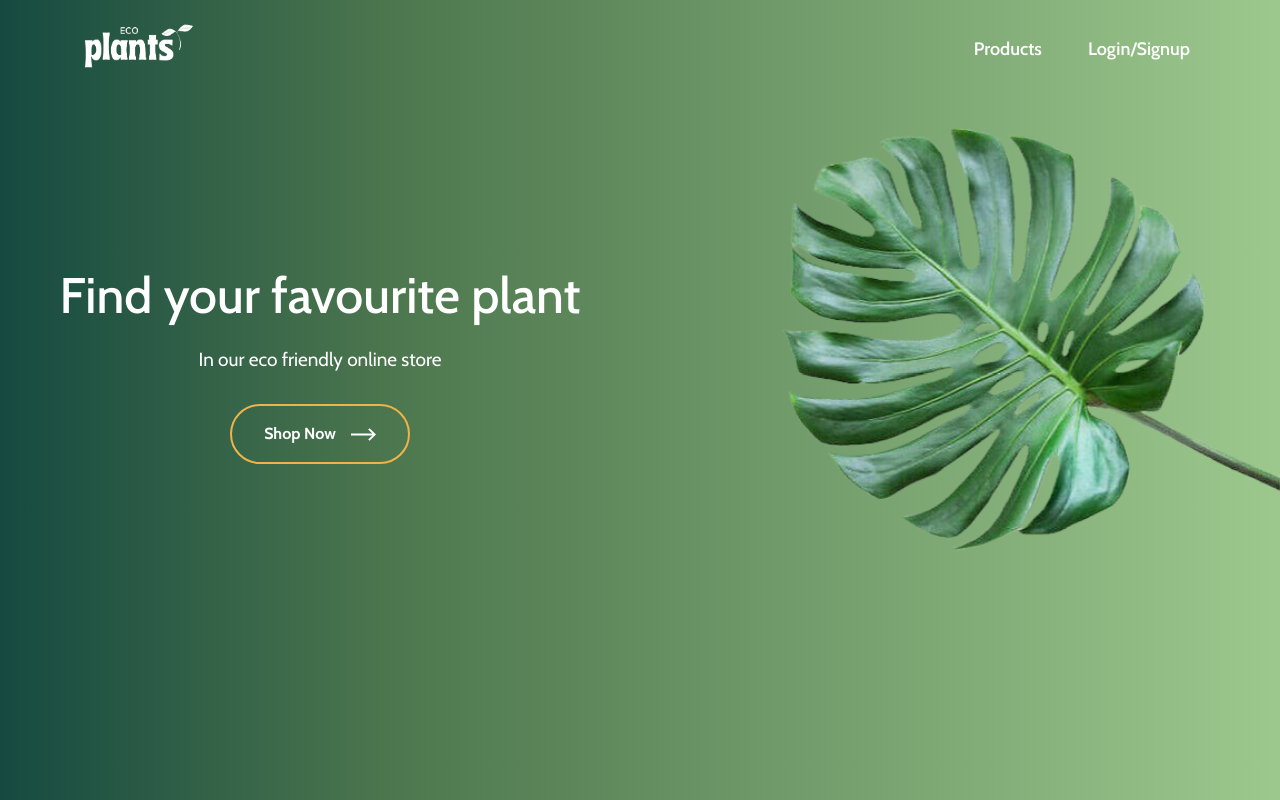
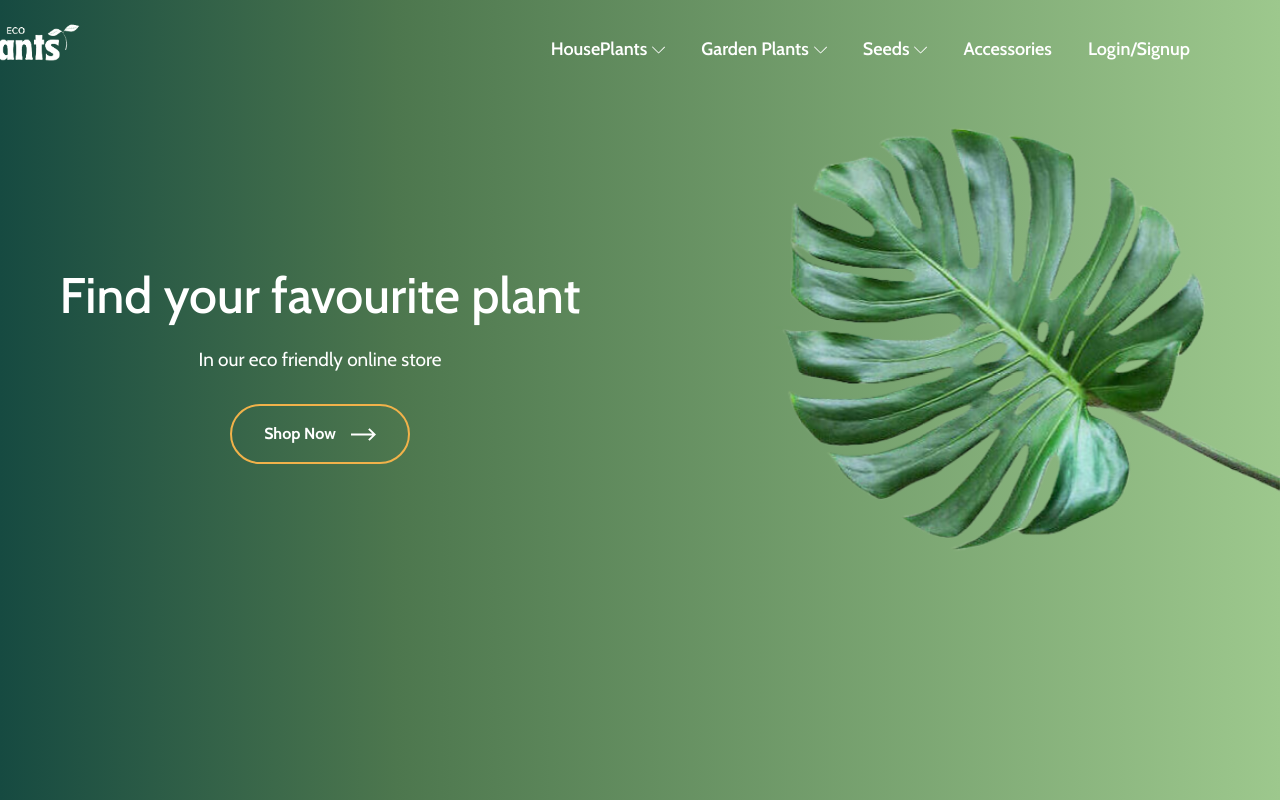
Before and after one commit to Wiktoria2308/Eco-Plants, a React (Vite) app: page / in a window 1280 px wide. Built offline with nearby package versions, Linux system fonts and the light colour scheme; no server answers.

Commit message:
made plants categories dropdowns own component

```diff
--- a/src/assets/scss/App.scss
+++ b/src/assets/scss/App.scss
@@ -15,12 +15,12 @@ html {
 body {
 	font-family: $font-family;
 	background: rgb(22,74,65);
-  background: linear-gradient(90deg, rgba(22,74,65,1) 0%, rgba(77,119,78,1) 31%, rgba(157,200,141,1) 100%);
+    background: linear-gradient(90deg, rgba(22,74,65,1) 0%, rgba(77,119,78,1) 31%, rgba(157,200,141,1) 100%);
 	height: 100%;
 }
 
 .brand-title {
-	width: 20%;
+  width: 20%;
   padding-top: 10px;
   padding-bottom: 10px;
 }
@@ -39,20 +39,50 @@ font-size: 18px;
 font-weight: 600;
 color: $white;
 }
-.nav-color:first-child{
-  margin-right: 30px !important;
+.nav-item.dropdown, .accessories-link{
+  margin-right: 20px !important;
 }
-.dropdown-toggle::after {
+.nav-item.dropdown:last-child{
+	margin-right: 0px !important;
+}
+.dropdown-toggle::after, .dropend .dropdown-toggle::after {
 	display: none;
 }
+
 .arrow-down {
 	color: white;
-	padding-left: 3px;
+	padding-left: 5px;
+}
+.arrow-right {
+	color:#212529;
+	float: right;
+	font-size: 10px;
+	position: relative;
+    top: 8px;
 }
 .user-name {
 	position: relative;
 	top:1px;
 }
+
+
+.products-dropdown .dropdown-menu, .profile-dropdown .dropdown-menu {
+	width: 100%;
+    min-width: 180px;
+	min-height: 200px;
+	will-change: transform;
+    transform: translate3d(-25px, 5px, 0px);
+}
+
+.dropdown-item:hover{
+	background:#c6dfbd;
+}
+
+.categories-item.active, .categories-item:active{
+	background:none !important;
+}
+
+
 .image-avatar {
 	position: relative;
     bottom: 2px;
--- a/src/components/Navigation.jsx
+++ b/src/components/Navigation.jsx
@@ -8,6 +8,7 @@ import Title from "../assets/images/Eco-plants.png";
 import Avatar from "../assets/images/avatar.jpeg"
 import { useState, useEffect } from "react";
 import { SlArrowDown } from 'react-icons/sl';
+import PlantsDropdown from '../components/PlantsDropdown';
 
 const Navigation = () => {
 	const { currentUser, userName, userPhotoUrl, isAdmin } = useAuthContext();
@@ -36,8 +37,9 @@ const Navigation = () => {
 				<Navbar.Toggle aria-controls="basic-navbar-nav" />
 				<Navbar.Collapse id="basic-navbar-nav" className="nav-links">
 					<Nav className="ms-auto align-items-end">
-						<Nav.Link className="nav-color line-style line-style-link" as={NavLink} to="/products">
-							Products
+					<PlantsDropdown />
+					<Nav.Link className="nav-color accessories-link" as={NavLink} to="/accessories">
+							Accessories
 						</Nav.Link>
 						{!currentUser && !isAdmin && (
 							<>
@@ -49,7 +51,7 @@ const Navigation = () => {
 						{currentUser && !isAdmin && (
 							<>
 								<NavDropdown
-									className="nav-color line-style line-style-link"
+									className="nav-color line-style line-style-link profile-dropdown"
 									title={
 										<>
 											<Image
@@ -81,7 +83,7 @@ const Navigation = () => {
 
 						{isAdmin && (
 							<NavDropdown
-								className="nav-color line-style line-style-link"
+								className="nav-color line-style line-style-link profile-dropdown"
 								title={
 									<>
 										<Image
--- /dev/null
+++ b/src/components/PlantsDropdown.jsx
@@ -0,0 +1,104 @@
+import { SlArrowDown, SlArrowRight } from "react-icons/sl";
+import { NavDropdown, Dropdown, DropdownButton } from "react-bootstrap";
+import { NavLink } from "react-router-dom";
+
+const PlantsDropdown = () => {
+  return (
+    <>
+      <NavDropdown
+        className="nav-color line-style line-style-link products-dropdown"
+        title={
+          <>
+            <span className="nav-color">HousePlants</span>
+            <SlArrowDown className="arrow-down" />
+          </>
+        }
+      >
+          <Dropdown.Item
+          as={NavLink}
+          to="/house-plants"
+          className="categories-item"
+        >
+          All houseplants
+        </Dropdown.Item>
+        <Dropdown.Item
+          as={NavLink}
+          to="/house-plants/cactus"
+          className="categories-item"
+        >
+          Cactus
+        </Dropdown.Item>
+        <Dropdown.Item
+          as={NavLink}
+          to="/house-plants/orchids"
+          className="categories-item"
+        >
+          Orchids
+        </Dropdown.Item>
+      </NavDropdown>
+      <NavDropdown
+        className="nav-color line-style line-style-link products-dropdown"
+        title={
+          <>
+            <span className="nav-color">Garden Plants</span>
+            <SlArrowDown className="arrow-down" />
+          </>
+        }
+      >
+        <Dropdown.Item
+          as={NavLink}
+          to="/garden-plants"
+          className="categories-item"
+        >
+          All garden plants
+        </Dropdown.Item>
+        <Dropdown.Item
+          as={NavLink}
+          to="/garden-plants/patio"
+          className="categories-item"
+        >
+          Patio plants
+        </Dropdown.Item>
+      </NavDropdown>
+      <NavDropdown
+        className="nav-color line-style line-style-link products-dropdown"
+        title={
+          <>
+            <span className="nav-color">Seeds</span>
+            <SlArrowDown className="arrow-down" />
+          </>
+        }
+      >
+         <Dropdown.Item
+          as={NavLink}
+          to="/seeds"
+          className="categories-item"
+        >
+          All seeds
+        </Dropdown.Item>
+        <Dropdown.Item
+          as={NavLink}
+          to="/seeds/vegetable"
+          className="categories-item"
+        >
+          Vegetable seeds
+        </Dropdown.Item>
+        <Dropdown.Item
+          as={NavLink}
+          to="/seeds/herbs"
+          className="categories-item"
+        >
+          Herbs seeds
+        </Dropdown.Item>
+        <Dropdown.Item
+          as={NavLink}
+          to="/seeds/flower"
+          className="categories-item"
+        >
+          Flower seeds
+        </Dropdown.Item>
+      </NavDropdown>
+    </>
+  );
+};
+export default PlantsDropdown;
```
Also changed, not shown: 1 other file (tests, documents, lock files or other folders).
